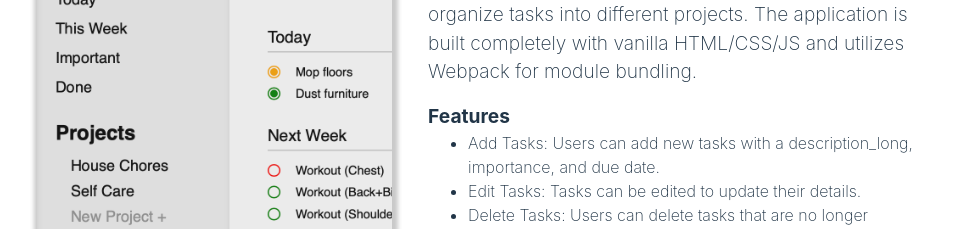
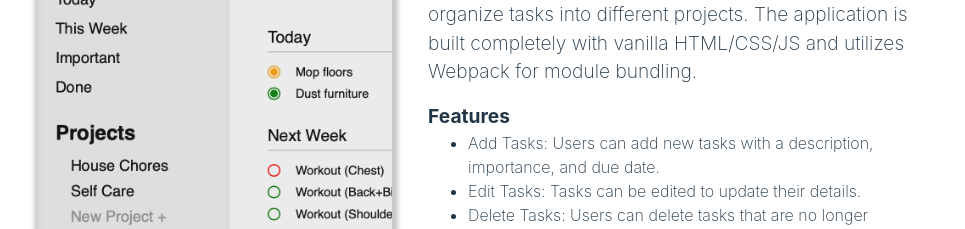
Before and after one commit to sourdoughbredd/personal-website, a React (Vite) app: page /projects in a window 1280 px wide. Shown: the part 3200-3429 px from the top of the page, without its empty margins (159-1124 px from the left). Built offline with nearby package versions, Linux system fonts and the light colour scheme.

Commit message:
Fix typo

```diff
--- a/src/data/projects.js
+++ b/src/data/projects.js
@@ -80,7 +80,7 @@ const projects = [
     description_long:
       "The To-Do List application allows users to manage their tasks efficiently. Users can add, edit, delete, and organize tasks into different projects. The application is built completely with vanilla HTML/CSS/JS and utilizes Webpack for module bundling.",
     features: [
-      "Add Tasks: Users can add new tasks with a description_long, importance, and due date.",
+      "Add Tasks: Users can add new tasks with a description, importance, and due date.",
       "Edit Tasks: Tasks can be edited to update their details.",
       "Delete Tasks: Users can delete tasks that are no longer needed.",
       "Project Management: Tasks can be organized into different projects for better management.",
```
